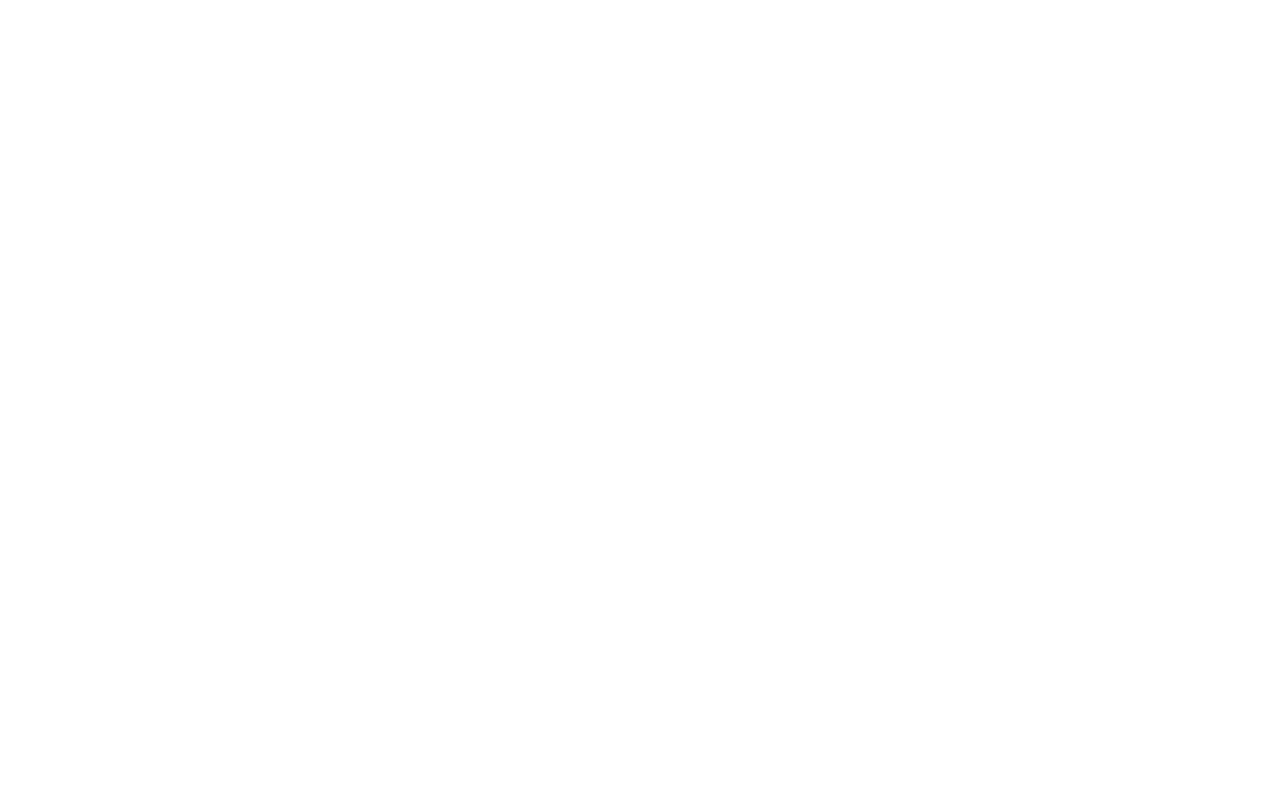
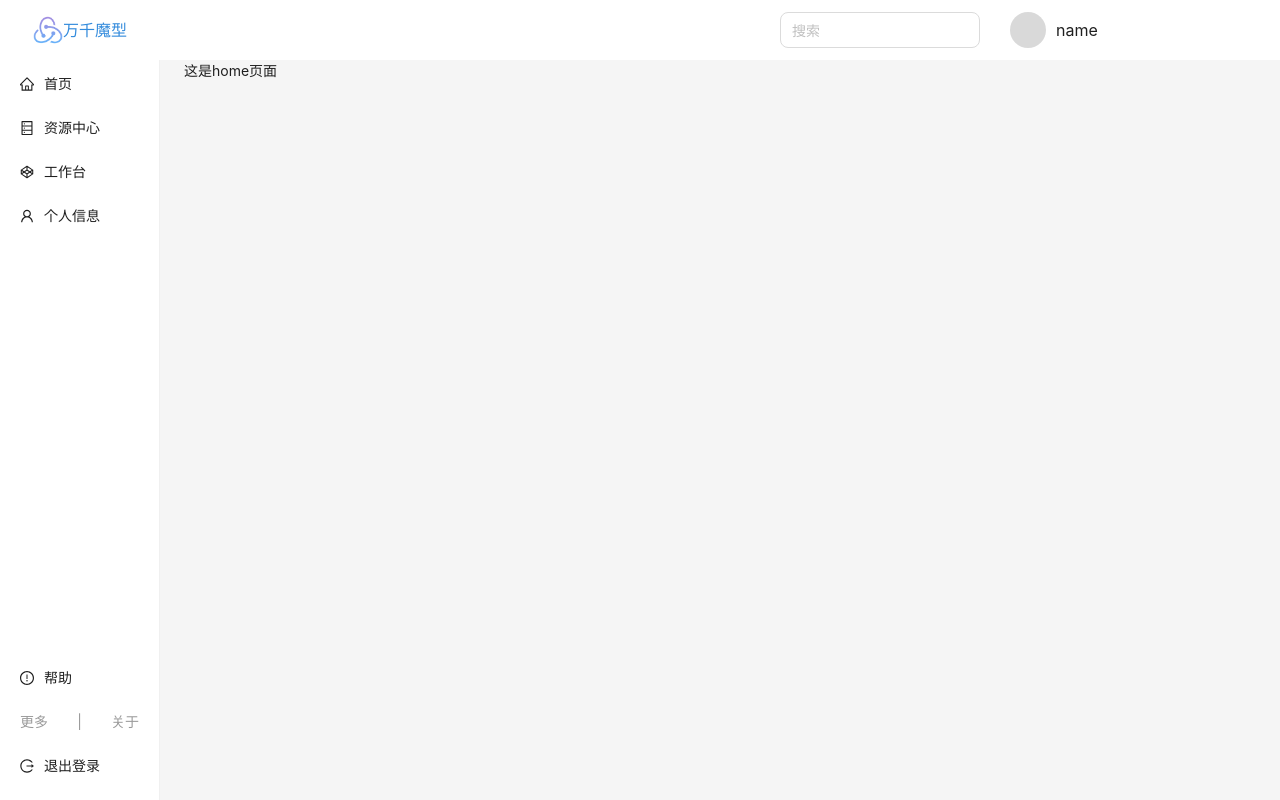
Before and after one commit to Adamlmh/-MindSpore-, a React (Create React App) app: page /home in a window 1280 px wide. Before the commit this address had no page. Built offline with nearby package versions, Linux system fonts and the light colour scheme.

Commit message:
feat layout

```diff
--- a/package.json
+++ b/package.json
@@ -3,6 +3,7 @@
   "version": "0.1.0",
   "private": true,
   "dependencies": {
+    "@iconify/react": "^5.0.1",
     "@reduxjs/toolkit": "^2.2.6",
     "@testing-library/jest-dom": "^5.17.0",
     "@testing-library/react": "^13.4.0",
--- /dev/null
+++ b/src/pages/Home/index.js
@@ -0,0 +1,10 @@
+
+
+const Home=()=>{
+    return (
+        <div>
+            这是home页面
+        </div>
+    )
+}
+export default Home
--- /dev/null
+++ b/src/pages/layout/layout.css
@@ -0,0 +1,131 @@
+*{
+    margin: 0;
+    padding: 0;
+}
+/* 顶部 */
+.head{
+    background-color: #fff;
+    width: 100%;
+    min-width: 650px;
+    height: 60px;
+    display: flex;
+    justify-content: space-between;
+    padding: 0px;
+   position: fixed;
+  top:0;
+   z-index: 100 ;
+}
+/* logo与标题 */
+.demo_logo{
+    width: 160px;
+    height: 100%;
+    display: flex;
+    justify-content: center;
+    align-items: center;
+}
+.logo{
+    width: 30px;
+    height: 30px;
+    background-image: url("../../assest/images/logo.png");
+    background-size: cover;
+}
+.logo_name{
+    font-size: 16px;
+    color: #338BDC;
+}
+/* 头部右边部分 */
+.right_head{
+    width: 500px;
+    height: 100%;
+    display: flex;
+    align-items: center;
+}
+.search{
+    width: 200px;
+    height: 36px;
+    display: flex;
+    align-items: center;
+position: relative;
+
+}
+.search_input{
+    width: 200px;
+    height: 36px;
+    border-radius: 8px;
+    border: 1px solid #DBDBDB;
+}
+.person{
+    width: 149px;
+    height: 36px;
+    display: flex;
+    align-items: center;
+    margin-left: 30px;
+}
+.person_head{
+    width: 36px;
+    height: 36px;
+    border-radius: 36px;
+    background-color: #D9D9D9;
+}
+.person_name{
+    margin-left: 10px;
+    font-size: 16px;
+    height: 22px;
+    line-height: 22px;
+}
+.more{
+    width: 60px;
+    height: 22px;
+
+}
+/* 侧边栏 */
+.sider{
+    height: 800px;
+    min-height: 100vh;
+}
+.menu{
+   position: fixed;
+   top: 60px;
+   width: 160px;
+   height: 100%;
+
+}
+.menu_item{
+    display: flex;
+    justify-content: center;
+    align-items: center;
+
+    width: 100%;
+    height: 36px;
+    color: #999999;
+}
+.more_about{
+    text-align: center;
+    display: flex;
+    justify-content: space-between;
+    padding: 20px;
+}
+.more_about a{
+    color:#999999;
+
+}
+.all_menu{
+    height: 100%;
+    display: flex;
+    flex-direction: column;
+    justify-content: space-between;
+    overflow: auto;
+}
+.all_menu::-webkit-scrollbar{
+    display: none;
+}
+/* 侧边栏底部 */
+.bottom_menu{
+    margin-bottom: 70px;
+}
+
+/* 内容 */
+.content{
+    position: fixed;
+    top: 60px;
+}
--- /dev/null
+++ b/src/pages/layout/layout.js
@@ -0,0 +1,81 @@
+import React from 'react';
+
+
+import "./layout.css"
+import { LogoutOutlined, HomeOutlined, CodepenOutlined,DatabaseOutlined,ExclamationCircleOutlined,UserOutlined } from '@ant-design/icons';
+import {  Input,Layout, Menu, theme } from 'antd';
+import MenuItem from 'antd/es/menu/MenuItem';
+import { Outlet } from 'react-router-dom';
+const { Header, Content, Sider } = Layout;
+
+
+const Guidance = () => {
+    // const {
+    //     token: { groupTitleColor },
+    // } = theme.useToken();
+    return (
+        <Layout>
+            <Header
+               className='head'
+
+            >
+                <div className='demo_logo'>
+                    <div className='logo'></div>
+                    <div className='logo_name'>万千魔型</div>
+                </div>
+                <div className='right_head'>
+                    <div className='search'>
+                        <Input className='search_input' placeholder='搜索'/>
+
+                    </div>
+                    <div className='person'>
+                        <div className='person_head'></div>
+                        <div className='person_name'>name</div>
+                    </div>
+                    <div className='more'>
+                        <div className='icon'></div>
+                        <div className='icon'></div>
+                    </div>
+                </div>
+
+            </Header>
+            <Layout >
+                <Sider
+                   className='sider'
+                   theme='light'
+                   width={160}
+                >
+                    <Menu className='menu'
+                    selectedKeys={'1'}>
+                        <div className='all_menu'>
+                            <div className='top_menu'>
+                                <MenuItem key='1' icon={<HomeOutlined />} className='menu_item'>首页</MenuItem>
+                                <MenuItem key='2' icon={<DatabaseOutlined />} className='menu_item'>资源中心</MenuItem>
+                                <MenuItem key='3' icon={<CodepenOutlined />} className='menu_item'>工作台</MenuItem>
+                                <MenuItem key='4' icon={<UserOutlined />} className='menu_item'>个人信息</MenuItem>
+                            </div>
+                            <div className='bottom_menu'>
+                                <MenuItem key='5' icon={<ExclamationCircleOutlined />} className='menu_item'>帮助</MenuItem>
+                                <div key='6' className='menu_item more_about'><a href='#'>更多</a>    |    <a href='#'>关于</a></div>
+                                <MenuItem key='7' icon={<LogoutOutlined />} className='menu_item'>退出登录</MenuItem>
+                            </div>
+                        </div>
+
+                    </Menu>
+                </Sider>
+                <Layout
+                    style={{
+                        padding: '0 24px 24px',
+                    }}
+                >
+                    <Content
+                       className='content'
+                    >
+                        <Outlet></Outlet>
+                    </Content>
+                </Layout>
+            </Layout>
+        </Layout>
+    );
+};
+export default Guidance;
--- a/src/router/routes.js
+++ b/src/router/routes.js
@@ -1,12 +1,19 @@
-import { lazy } from "react";
+import { Children, lazy } from "react";
 
 // import Main from "../pages/main";
 // import Login from "../pages/login";
 // 动态加载组件
-const Main = lazy(() => import("../pages/main"));
+// const Main = lazy(() => import("../pages/main"));
 const Login = lazy(() => import("../pages/login"));
+const Home = lazy(() => import("../pages/Home"));
+const Guidance = lazy(() => import("../pages/layout/layout"));
 const routers = [
-  { path: "/", element: <Main /> },
+  {
+    path: "/", element: <Guidance /> ,
+    children: [{ path: "/home", element: <Home /> },]
+
+  },
   { path: "/login", element: <Login /> },
+
 ];
 export default routers;
```
Also changed, not shown: src/assest/images/logo.png (added), 1 other file (tests, documents, lock files or other folders).
